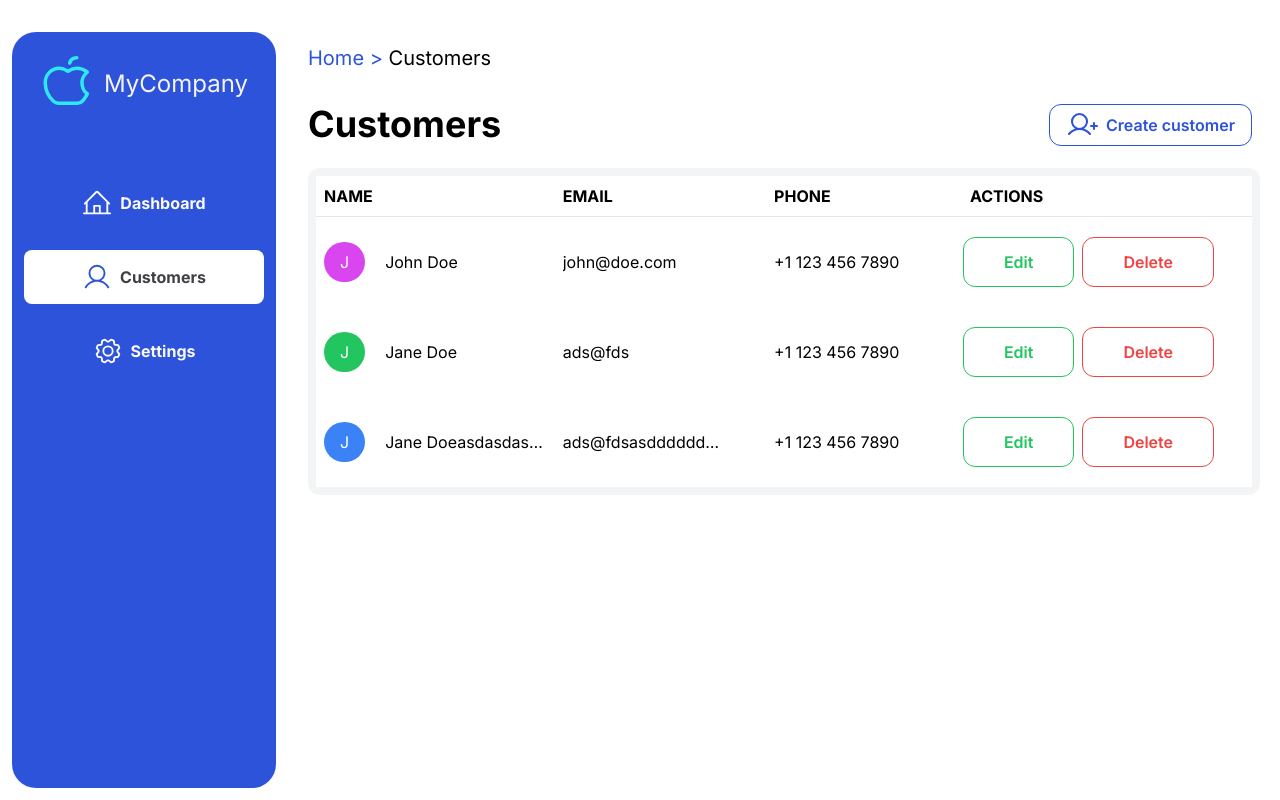
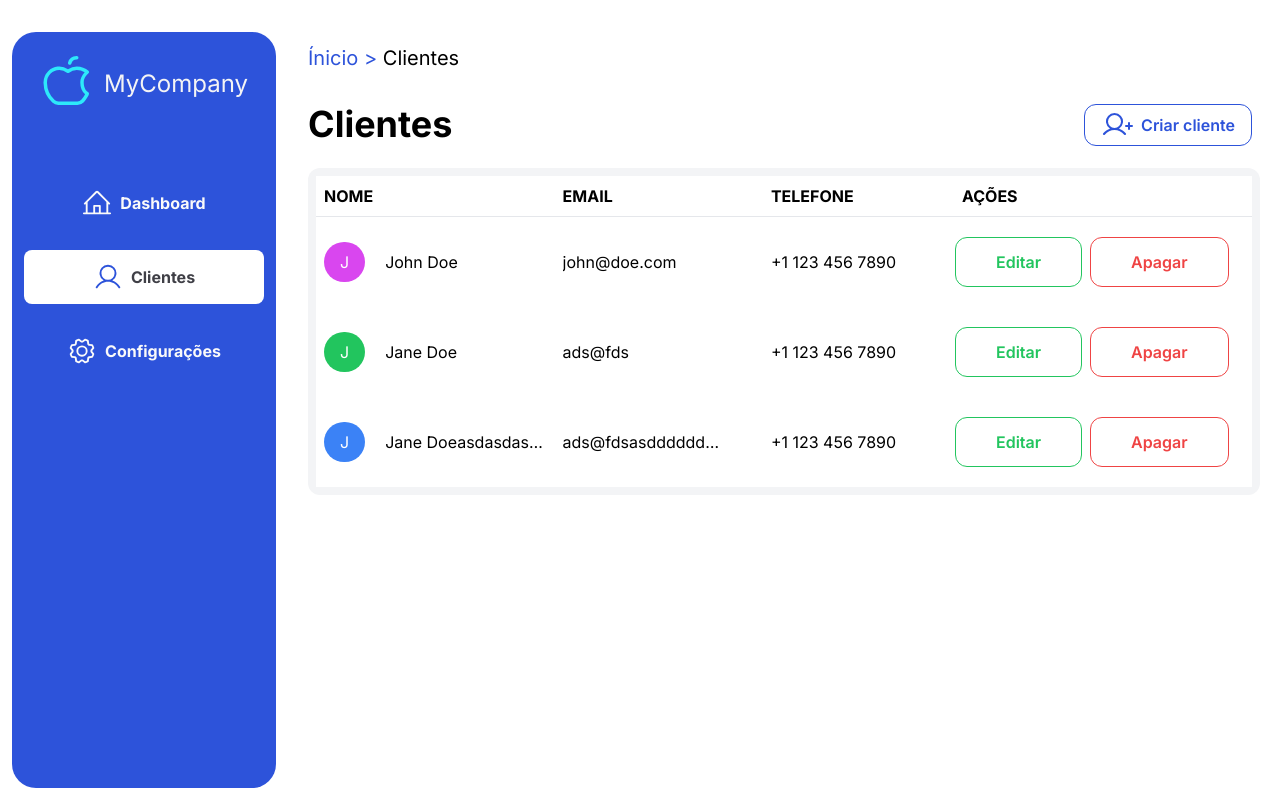
Before and after one commit to NathanSoa/les, a Next.js app in the folder frontend/: page /dashboard/customers in a window 1280 px wide. Built offline with nearby package versions, Linux system fonts and the light colour scheme.

Commit message:
refactor: translate application labels to PT-BR

```diff
--- a/frontend/src/app/dashboard/customers/create/page.tsx
+++ b/frontend/src/app/dashboard/customers/create/page.tsx
@@ -8,17 +8,17 @@ export default function Page() {
     <>
       <Breadcrumb
         pages={[
-          { label: 'Home', href: '/dashboard' },
-          { label: 'Customers', href: '/dashboard/customers' },
+          { label: 'Ínicio', href: '/dashboard' },
+          { label: 'Clientes', href: '/dashboard/customers' },
           {
-            label: 'Create customer',
+            label: 'Adicionar novo',
             href: '/dashboard/customers/create',
             activePage: true,
           },
         ]}
       />
       <h1 className="pb-6 pt-2 text-4xl font-bold">Customers</h1>
-      <CustomerCreateForm close={() => console.log('a')} />
+      <CustomerCreateForm />
     </>
   )
 }
--- a/frontend/src/app/dashboard/customers/page.tsx
+++ b/frontend/src/app/dashboard/customers/page.tsx
@@ -8,7 +8,7 @@ export default async function Page() {
     <div>
       <Customers.Header />
       <Suspense
-        fallback={<TableSkeleton headers={['Name', 'Email', 'Phone']} />}
+        fallback={<TableSkeleton headers={['Nome', 'Email', 'Telefone']} />}
       >
         <Customers.Table />
       </Suspense>
--- a/frontend/src/app/dashboard/settings/page.tsx
+++ b/frontend/src/app/dashboard/settings/page.tsx
@@ -3,7 +3,16 @@ import Breadcrumb from '@/app/ui/breadcrumb'
 export default function Page() {
   return (
     <div>
-      <Breadcrumb pageName={'Settings'} homePage="/dashboard" />
+      <Breadcrumb
+        pages={[
+          { label: 'Ínicio', href: '/dashboard' },
+          {
+            label: 'Configurações',
+            href: '/dashboard/settings',
+            activePage: true,
+          },
+        ]}
+      />
       <h1>Settings</h1>
     </div>
   )
--- a/frontend/src/app/hooks/useRoutes.ts
+++ b/frontend/src/app/hooks/useRoutes.ts
@@ -24,12 +24,12 @@ const IconData = {
 
 const routes: Route[] = [
   { path: '/dashboard', name: 'Dashboard' },
-  { path: '/dashboard/customers', name: 'Customers' },
-  { path: '/dashboard/settings', name: 'Settings' },
+  { path: '/dashboard/customers', name: 'Clientes' },
+  { path: '/dashboard/settings', name: 'Configurações' },
 ]
 
 const settingsAsLast = (a: Route, b: Route) =>
-  a.name === 'Settings' ? 1 : b.name === 'Settings' ? -1 : 0
+  a.name === 'Configurações' ? 1 : b.name === 'Configurações' ? -1 : 0
 
 export const useRoutes = (options?: Options): Path[] => {
   return routes
--- a/frontend/src/app/login/page.tsx
+++ b/frontend/src/app/login/page.tsx
@@ -27,16 +27,16 @@ export default function Home() {
         </h1>
         <div className="flex flex-col items-center pt-48">
           <span className="pb-3 text-lg text-zinc-200">
-            Nice to see you again
+            É bom te ver novamente
           </span>
           <span className="flex flex-col items-center text-center text-7xl">
-            WELCOME BACK
+            BEM-VINDO DE VOLTA
             <div className="mt-4 h-2 w-16 rounded-full bg-white" />
           </span>
         </div>
       </aside>
       <main className={'mx-auto px-10 pt-36 text-2xl font-bold text-sky-500'}>
-        <h1 className={clsx('text-center', roboto.className)}>Login Account</h1>
+        <h1 className={clsx('text-center', roboto.className)}>Login</h1>
         <FormLogin />
       </main>
     </div>
--- a/frontend/src/app/ui/dashboard/customers/customers-header.tsx
+++ b/frontend/src/app/ui/dashboard/customers/customers-header.tsx
@@ -11,20 +11,20 @@ export default function CustomersHeader() {
     <>
       <Breadcrumb
         pages={[
-          { label: 'Home', href: '/dashboard' },
+          { label: 'Ínicio', href: '/dashboard' },
           {
-            label: 'Customers',
+            label: 'Clientes',
             href: '/dashboard/customers',
             activePage: true,
           },
         ]}
       />
       <div className="flex max-w-7xl justify-between">
-        <h1 className="pb-6 pt-2 text-4xl font-bold">Customers</h1>
+        <h1 className="pb-6 pt-2 text-4xl font-bold">Clientes</h1>
         <Link href="/dashboard/customers/create">
           <Button.Root className="m-2 flex items-center justify-center gap-2 border-blue-theme px-4 py-1 text-blue-theme hover:bg-blue-800 hover:text-white">
             <Button.Icon icon={<UserPlus size={32} />} />
-            <Button.Label label="Create customer" />
+            <Button.Label label="Criar cliente" />
           </Button.Root>
         </Link>
       </div>
--- a/frontend/src/app/ui/dashboard/customers/customers-table.tsx
+++ b/frontend/src/app/ui/dashboard/customers/customers-table.tsx
@@ -37,7 +37,7 @@ export default async function CustomersTable() {
 
   return (
     <Table.Root>
-      <Table.Header headers={['Name', 'Email', 'Phone']} />
+      <Table.Header headers={['Nome', 'Email', 'Telefone']} />
       <Table.Body>
         {costumers.map((customer, index) => {
           const style = clsx(
--- a/frontend/src/app/ui/table.tsx
+++ b/frontend/src/app/ui/table.tsx
@@ -22,7 +22,7 @@ function TableHeader({ headers }: TableHeaderProps) {
             {header}
           </th>
         ))}
-        <th className="w-80 whitespace-nowrap bg-white p-2">Actions</th>
+        <th className="w-80 whitespace-nowrap bg-white p-2">Ações</th>
       </tr>
     </thead>
   )
@@ -45,10 +45,10 @@ function TableRow({ children, withActions = true }: TableRowProps) {
         <td className="whitespace-nowrap bg-white py-5">
           <div className="flex justify-start gap-2">
             <Button.Root className="border-green-500 text-green-500 hover:bg-green-600 hover:text-white">
-              <Button.Label label="Edit" />
+              <Button.Label label="Editar" />
             </Button.Root>
             <Button.Root className="border-red-500 text-red-500 hover:bg-red-700 hover:text-white">
-              <Button.Label label="Delete" />
+              <Button.Label label="Apagar" />
             </Button.Root>
           </div>
         </td>
```
